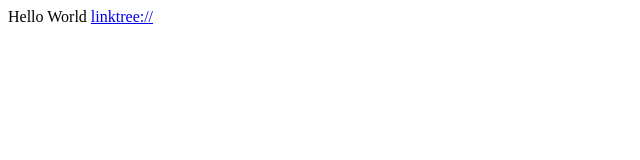
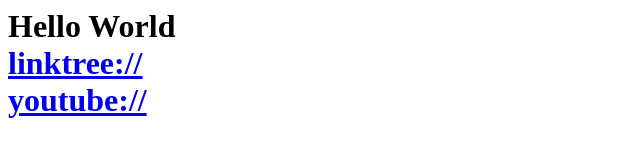
Before and after one commit to andrei-lt/andrei-lt.github.io, a plain HTML site: page index.html in a window 1280 px wide. Shown: the whole page, without its empty margins (0-640 px from the left). Drawn offline with Linux system fonts and the light colour scheme.

Commit message:
add youtube

```diff
--- a/index.html
+++ b/index.html
@@ -1,6 +1,11 @@
 <html>
   <body>
-    Hello World
-    <a href="linktree://"> linktree://</a>
+    <h1>
+      Hello World
+      <br>
+      <a href="linktree://"> linktree://</a>
+      <br>
+      <a href="youtube://"> youtube://</a>
+    </h1>
   </body>
 </html>
```
